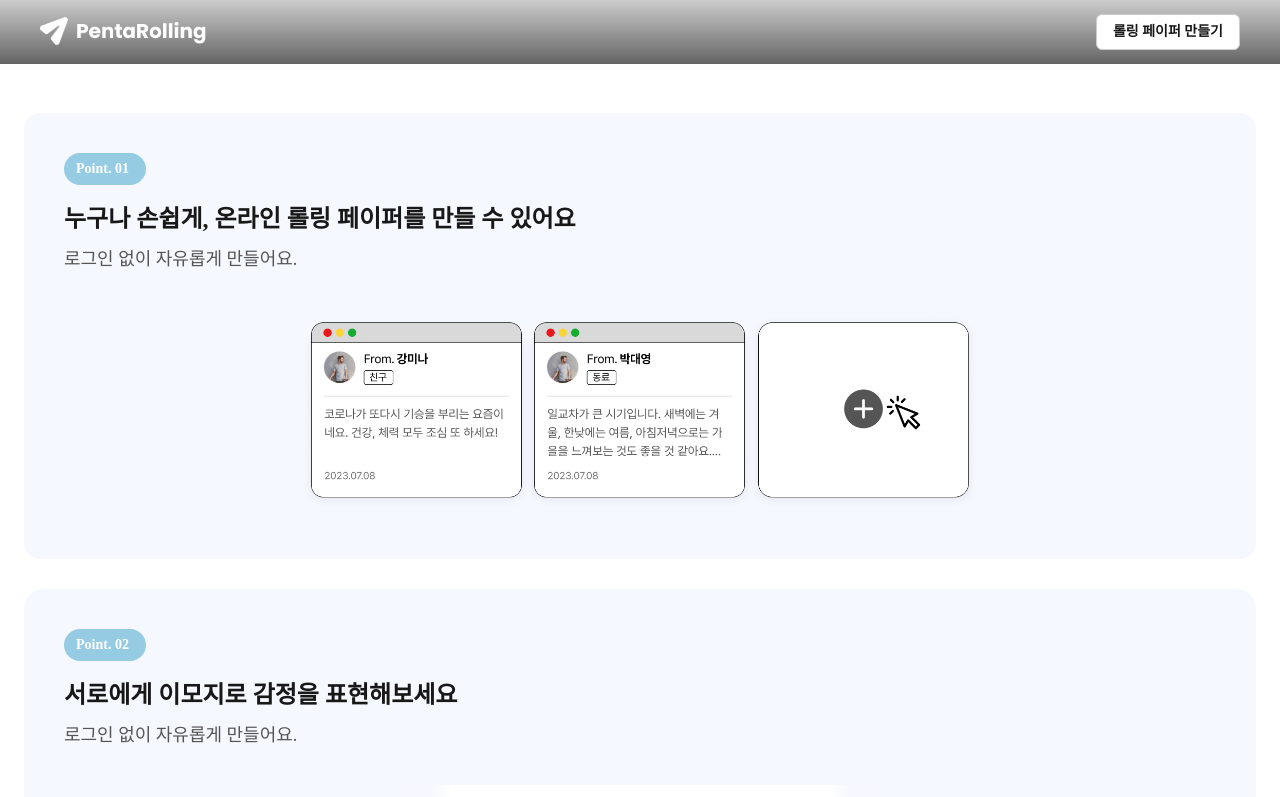
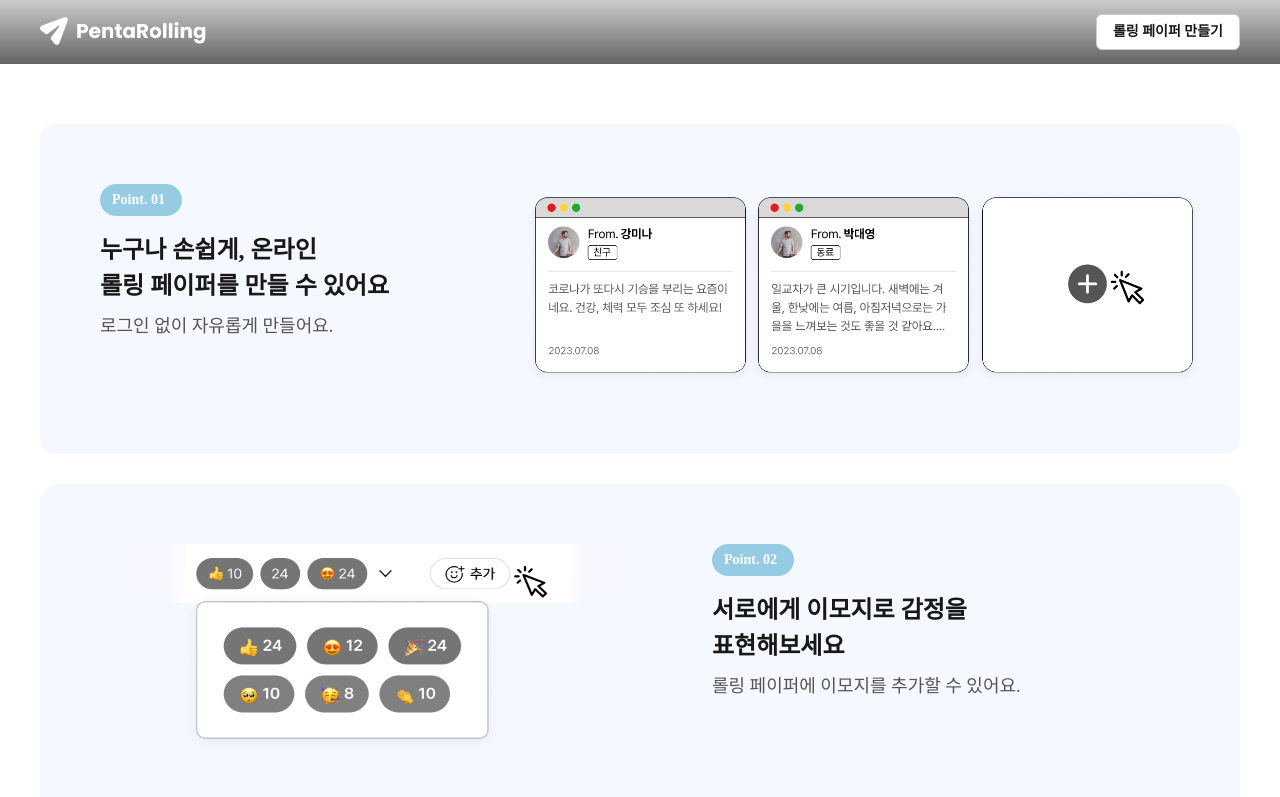
Before and after one commit to Evo1ver/PentaRolling, a React (Vite) app: page / in a window 1280 px wide. Shown: the top 797 px of the page. Built offline with nearby package versions, Linux system fonts and the light colour scheme.

Commit message:
feat: Main page PC 화면 구현

```diff
--- a/src/pages/MainPage/MainPage.jsx
+++ b/src/pages/MainPage/MainPage.jsx
@@ -30,7 +30,7 @@ const MainPage = () => {
                 서로에게 이모지로 감정을 <S.SecondScriptBr />
                 표현해보세요
               </S.BoldScript>
-              <S.Script>로그인 없이 자유롭게 만들어요.</S.Script>
+              <S.Script>롤링 페이퍼에 이모지를 추가할 수 있어요.</S.Script>
             </S.ScriptContainer>
           </S.PointContainer>
           <S.MainCardImageWrapper>
--- a/src/pages/MainPage/MainPageStyle.js
+++ b/src/pages/MainPage/MainPageStyle.js
@@ -11,6 +11,11 @@ export const MainContainer = styled.main`
 
   @media (min-width: ${MOBLIE_BREAKPOINT}) {
     margin: 49px 24px;
+  }
+
+  @media (min-width: ${TABLET_BREAKPOINT}) {
+    margin: 60px auto;
+    max-width: 1200px;
   }
 `;
 
@@ -26,6 +31,14 @@ export const FirstSectionContainer = styled.section`
   @media (min-width: ${MOBLIE_BREAKPOINT}) {
     gap: 36px;
     padding: 40px;
+    border-radius: 16px;
+  }
+
+  @media (min-width: ${TABLET_BREAKPOINT}) {
+    flex-direction: row;
+    justify-content: space-between;
+    gap: 0;
+    padding: 60px 30px 60px 60px;
     border-radius: 16px;
   }
 `;
@@ -77,6 +90,10 @@ export const Script = styled.p`
 
 export const FirstScriptBr = styled.br`
   display: none;
+
+  @media (min-width: ${TABLET_BREAKPOINT}) {
+    display: block;
+  }
 `;
 
 export const SecondScriptBr = styled.br`
@@ -84,6 +101,10 @@ export const SecondScriptBr = styled.br`
 
   @media (min-width: ${MOBLIE_BREAKPOINT}) {
     display: none;
+  }
+
+  @media (min-width: ${TABLET_BREAKPOINT}) {
+    display: block;
   }
 `;
 
@@ -128,6 +149,13 @@ export const SecondSectionContainer = styled.section`
     padding: 40px;
     border-redius: 16px;
   }
+
+  @media (min-width: ${TABLET_BREAKPOINT}) {
+    flex-direction: row-reverse;
+    justify-content: flex-end;
+    padding: 60px 0;
+    gap: 0;
+  }
 `;
 export const ButtonWrapper = styled.div`
   display: flex;
```
